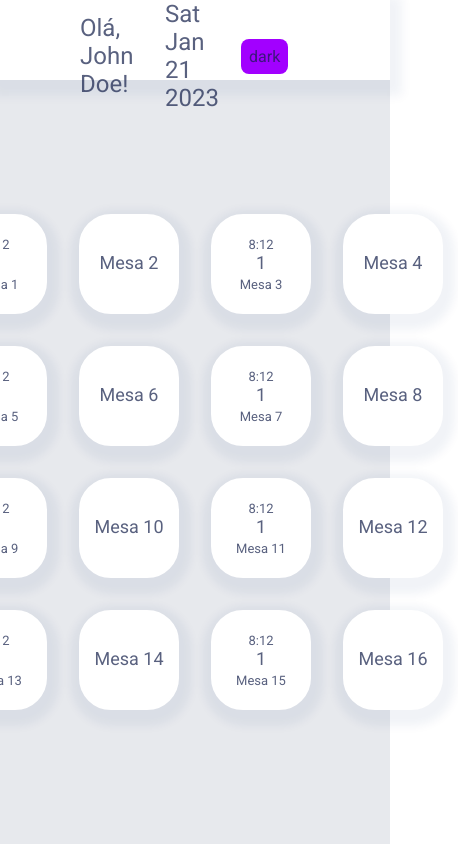
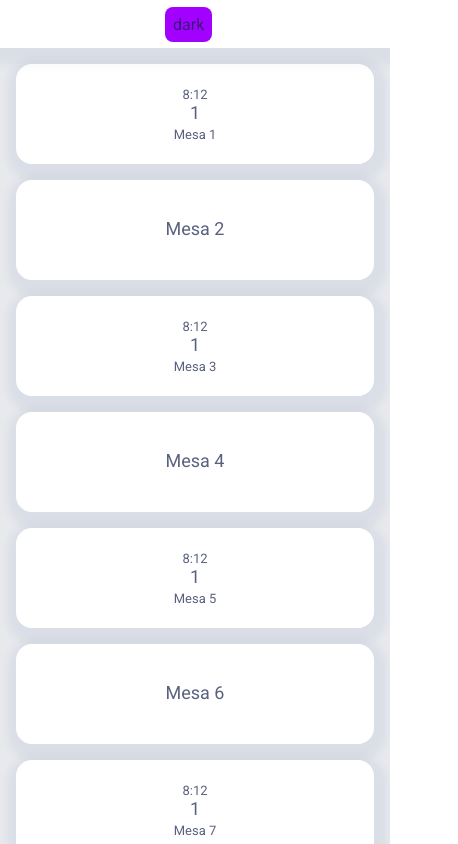
Before and after one commit to lucaspagliari/frontend-assessment, a Vue app: page / in a window 390 px wide. Shown: the whole page, 458 px wide, since content can reach past the window. Built offline with nearby package versions, Linux system fonts and the light colour scheme.

Commit message:
fix responsivity

```diff
--- a/src/App.vue
+++ b/src/App.vue
@@ -11,9 +11,14 @@ import { RouterView } from 'vue-router'
 </template>
 
 <style scoped lang="scss">
+.app-container-home {
+  display: grid;
+  grid-template: 3rem calc(100% - 3rem) / 100%;
+  overflow: hidden;
+}
 .main-view {
-  display: block;
-  height: calc(100vh - 5rem);
-  padding: 1rem;
+  overflow-y: auto;
+  height: calc(100vh - 3rem);
+  width: 100%;
 }
 </style>
--- a/src/assets/stylesheets/base.scss
+++ b/src/assets/stylesheets/base.scss
@@ -25,9 +25,12 @@ body.dark {
   position: relative;
   font-weight: normal;
 }
+body {
+  overflow: hidden;
+}
 
 #app {
-  min-height: 100vh;
+  max-height: 100vh;
   width: 100%;
   font-family: 'Roboto';
   text-rendering: optimizeLegibility;
--- a/src/assets/stylesheets/mixins/breakpoints.scss
+++ b/src/assets/stylesheets/mixins/breakpoints.scss
@@ -1,9 +1,9 @@
 $breakpoints: (
   'extra-small': (
-    max-width: 576px,
+    max-width: 570px,
   ),
   'small': (
-    min-width: 576px,
+    min-width: 570px,
   ),
   'medium': (
     min-width: 768px,
--- a/src/components/BaseTable/BaseTable.vue
+++ b/src/components/BaseTable/BaseTable.vue
@@ -31,31 +31,32 @@ export default {
 <style scoped lang="scss">
 .base-table {
   display: flex;
-  width: 100px;
-  height: 100px;
-  cursor: default;
+  width: 100%;
+  height: 100%;
 
   align-items: center;
   flex-direction: column;
   justify-content: center;
 
   font-size: 16px;
-  border-radius: 2rem;
+  border-radius: 1rem;
   background-color: var(--color-background-2);
   box-shadow: var(--color-shadow);
   border: 2px solid var(--color-background-2);
 
   transition: 100ms;
 
+  cursor: default;
+
   .title {
     display: inline;
+    height: 25px;
     font-size: large;
-    height: 25px;
   }
   .small {
     display: inline;
+    height: 15px;
     font-size: small;
-    height: 15px;
   }
 }
 </style>
--- a/src/components/ClientTable/ClientTable.vue
+++ b/src/components/ClientTable/ClientTable.vue
@@ -17,7 +17,6 @@
     </base-table>
 
     <!-- TODO: Add icon lib  -->
-
     <base-btn
       class="options"
       icon
--- a/src/components/MainHeader/MainHeader.vue
+++ b/src/components/MainHeader/MainHeader.vue
@@ -1,9 +1,9 @@
 <template>
-  <header class="base-header">
-    <h3>Olá, {{ username }}!</h3>
+  <header class="main-header">
+    <!-- <h3>Olá, {{ username }}!</h3> -->
     <div class="base-header--time">
       <p>
-        {{ dateAndTime }}
+        <!-- {{ dateAndTime }} -->
       </p>
     </div>
 
@@ -31,9 +31,10 @@ export default {
 }
 </script>
 <style scoped lang="scss">
-.base-header {
+.main-header {
+  z-index: 5;
   display: grid;
-  height: 5rem;
+  height: 3rem;
   grid-template: auto / 30% auto 30%;
 
   align-items: center;
--- a/src/components/OrderModal/OrderModal.vue
+++ b/src/components/OrderModal/OrderModal.vue
@@ -85,6 +85,7 @@ export default {
       border-bottom: 1px dashed var(--color-border);
 
       text-align: center;
+
       .left {
         text-align: left;
       }
--- a/src/views/HomeView.vue
+++ b/src/views/HomeView.vue
@@ -1,11 +1,12 @@
 <template>
-  <div class="home">
-    <div class="home-grid">
+  <div class="home-view">
+    <div class="content">
       <template
         v-for="i in 16"
         :key="i"
       >
         <ClientTable
+          class="client-table"
           :data="{ index: i, total: i % 2 }"
           @order="openModal('order')"
         />
@@ -33,19 +34,41 @@ export default {
 }
 </script>
 <style scoped lang="scss">
-.home {
-  display: flex;
-  width: 100%;
-  height: 100%;
-  align-items: center;
-  justify-content: center;
+@import '@/assets/stylesheets/mixins/breakpoints.scss';
 
-  &-grid {
-    display: grid;
+.home-view {
+  @include breakpoint('medium') {
+    display: flex;
     align-items: center;
     justify-content: center;
-    grid-template: repeat(4, auto) / repeat(4, auto);
-    gap: 2rem;
+    height: 100%;
+  }
+
+  .content {
+    display: flex;
+    flex-direction: column;
+    gap: 1rem;
+    padding: 1rem;
+
+    .client-table {
+      height: 100px;
+      @include breakpoint('small') {
+        height: 150px;
+      }
+    }
+
+    @include breakpoint('small') {
+      display: grid;
+      grid-template: repeat(3, 150px) / repeat(3, 150px);
+      gap: 1.75rem;
+      align-items: center;
+      justify-content: center;
+      align-self: center;
+    }
+
+    @include breakpoint('medium') {
+      grid-template: repeat(4, 150px) / repeat(4, 150px);
+    }
   }
 }
 </style>
```
